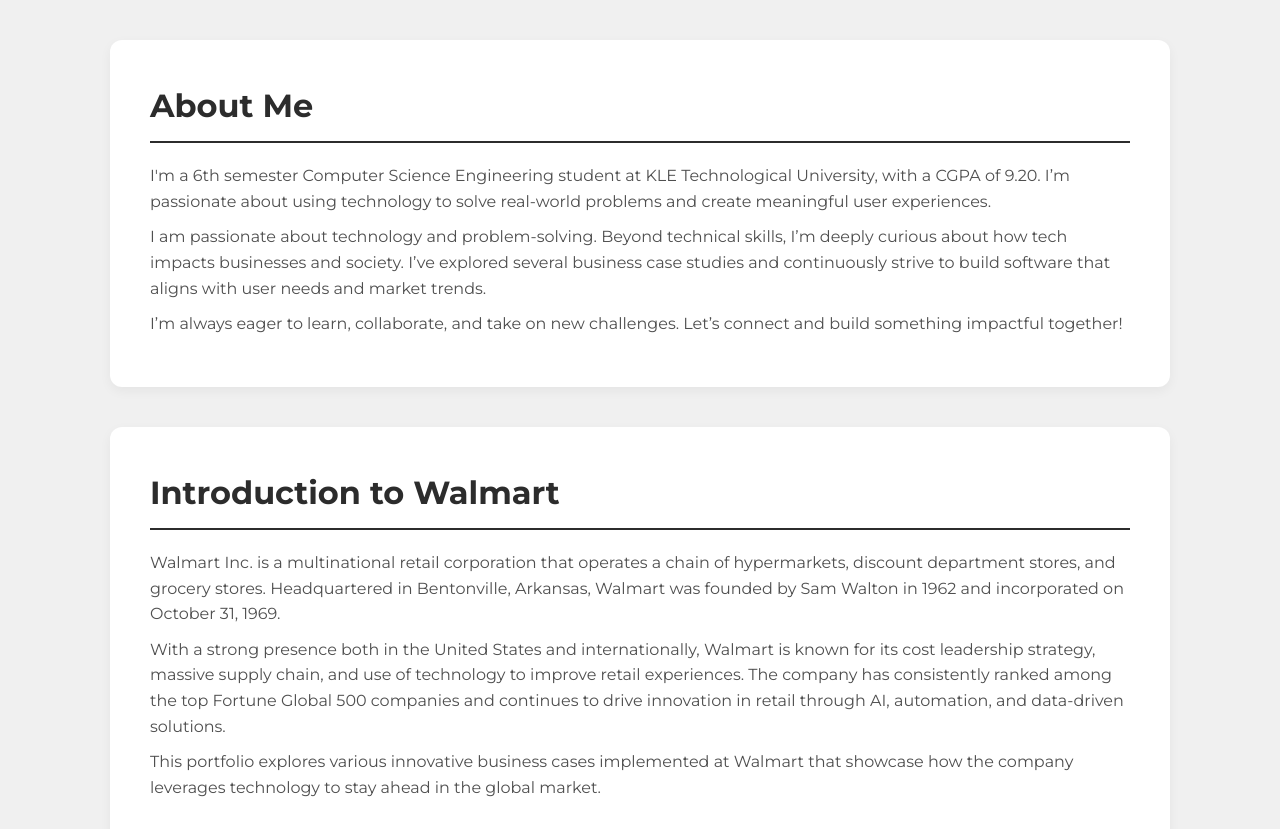
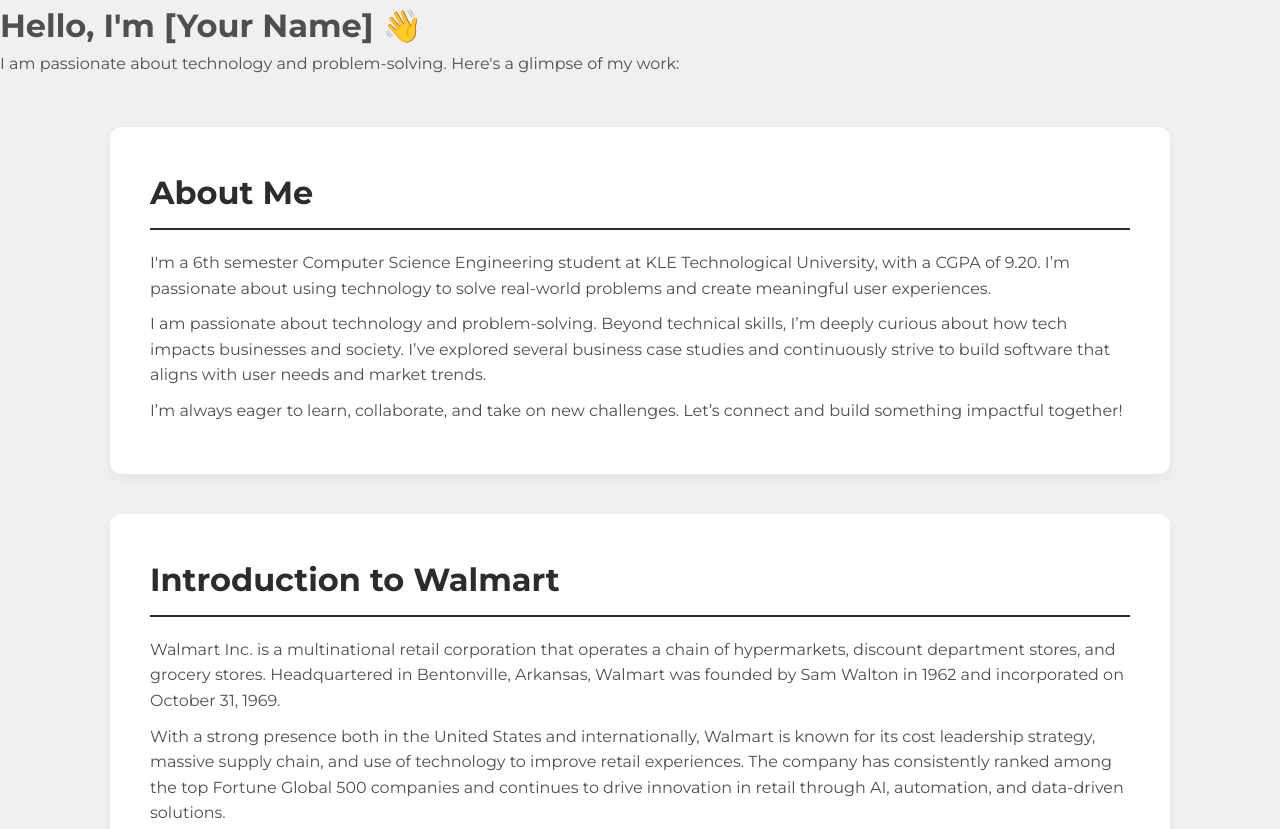
Before and after one commit to Sanjanaa21/portfolio.github.io, a plain HTML site: page index.html in a window 1280 px wide. Shown: the top 829 px of the page. Drawn offline with Linux system fonts and the light colour scheme.

Commit message:
Update index.html

```diff
--- a/index.html
+++ b/index.html
@@ -12,7 +12,10 @@
 </head>
 
 <body>
-
+ <header>
+        <h1>Hello, I'm [Your Name] 👋</h1>
+        <p>I am passionate about technology and problem-solving. Here's a glimpse of my work:</p>
+    </header>
     <main>
        <!-- About Me Section -->
        <section id="AboutMe" class="section">
```
